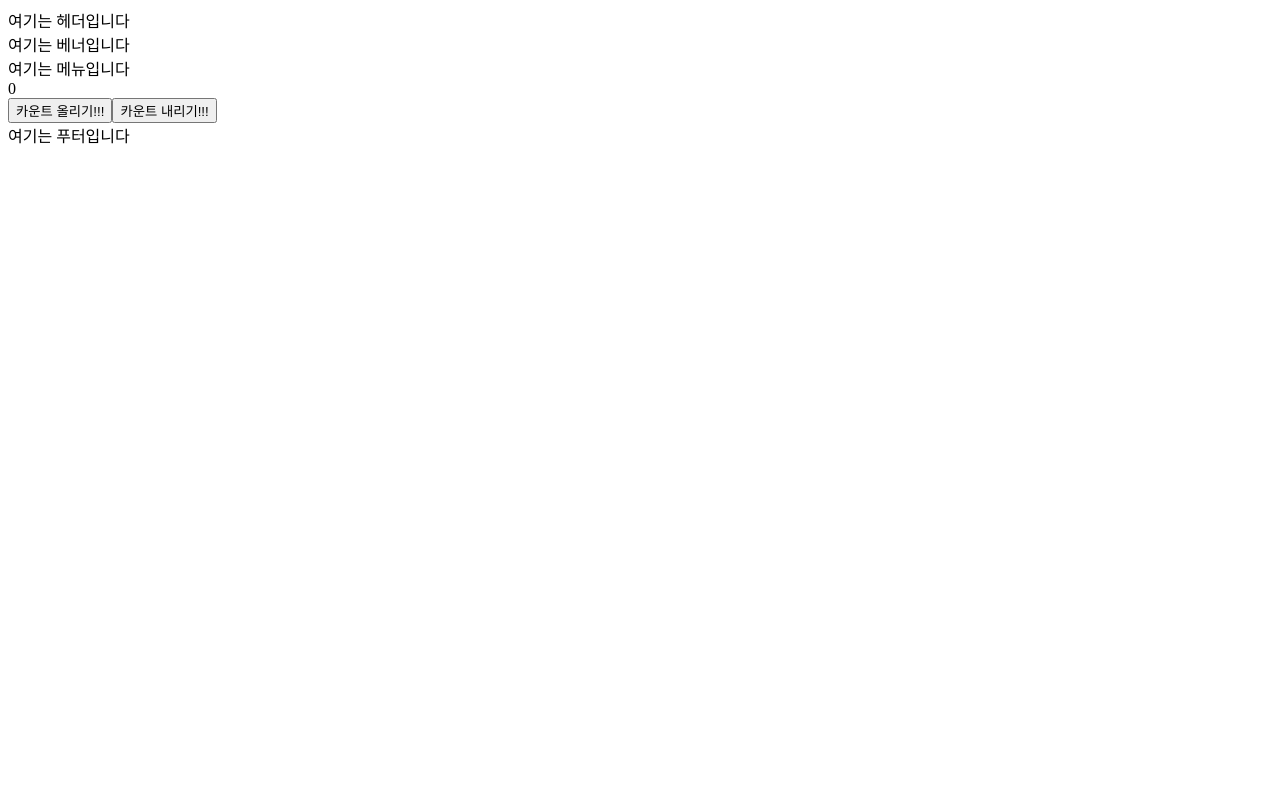
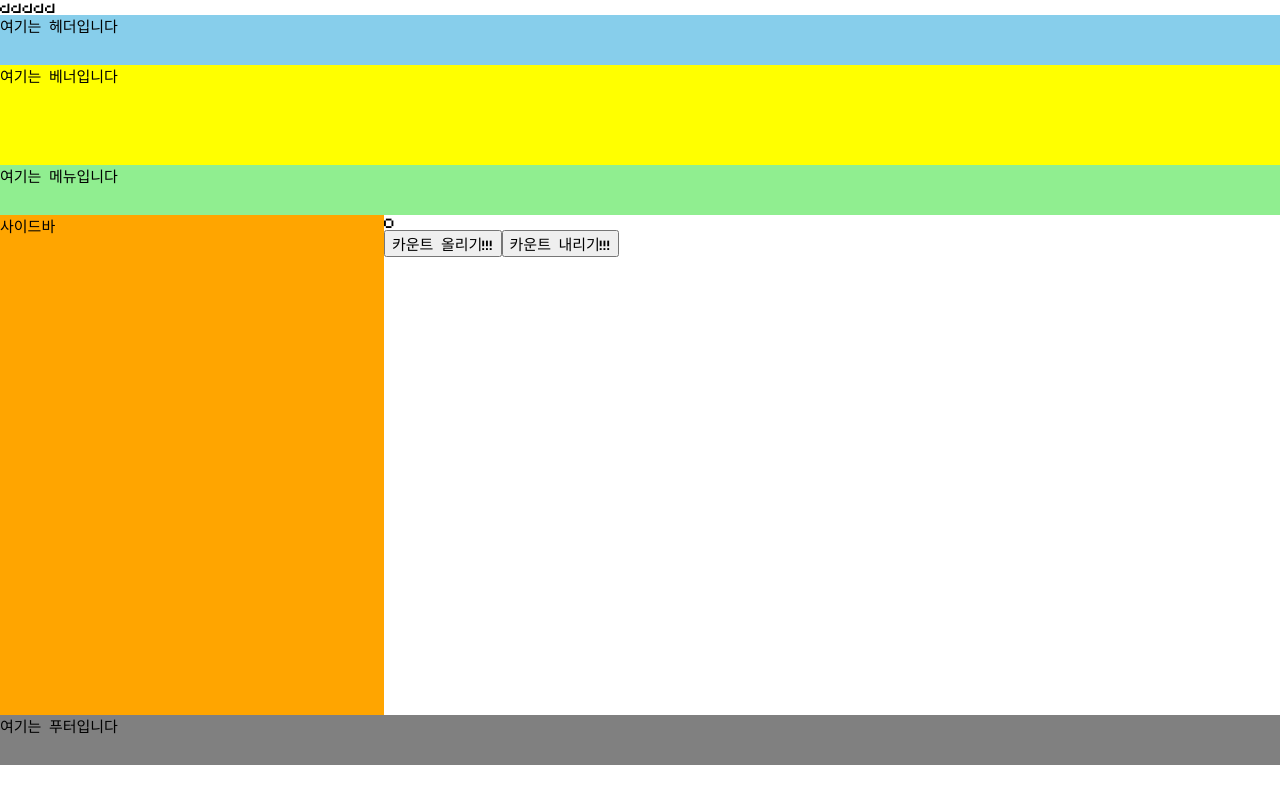
Before and after one commit to 1myeji/NextJS-GraphQl, a Next.js app: page /12-06-state-prev in a window 1280 px wide. Built offline with nearby package versions, Linux system fonts and the light colour scheme.

Commit message:
Day13. ApolloSetting, Hidden영역 설정

```diff
--- a/pages/_app.tsx
+++ b/pages/_app.tsx
@@ -1,19 +1,21 @@
-// import '../styles/globals.css';
+// import "../styles/globals.css";
 import type { AppProps } from "next/app";
-import { ApolloProvider, ApolloClient, InMemoryCache } from "@apollo/client";
+// import { ApolloProvider, ApolloClient, InMemoryCache } from "@apollo/client";
 import Layout from "../src/components/commons/layout";
+import ApolloSetting from "../src/components/commons/apollo";
+import { Global } from "@emotion/react";
+import { globalStyles } from "../src/commons/styles/globalStyles";
 
 export default function App({ Component }: AppProps) {
-  const client = new ApolloClient({
-    uri: "http://practice.codebootcamp.co.kr/graphql",
-    cache: new InMemoryCache(), // 나중에 하기
-  });
-
   return (
-    <ApolloProvider client={client}>
-      <Layout>
-        <Component />
-      </Layout>
-    </ApolloProvider>
+    <ApolloSetting>
+      <>
+        <Global styles={globalStyles} />
+        <p>ddddd</p>
+        <Layout>
+          <Component />
+        </Layout>
+      </>
+    </ApolloSetting>
   );
 }
--- /dev/null
+++ b/src/commons/styles/globalStyles.ts
@@ -0,0 +1,14 @@
+import { css } from "@emotion/react";
+
+export const globalStyles = css`
+  * {
+    margin: 0;
+    box-sizing: border-box;
+    font-size: 15px;
+    font-family: "myfont";
+  }
+  @font-face {
+    font-family: "myfont";
+    src: url("/fonts/scifibit.ttf");
+  }
+`;
--- /dev/null
+++ b/src/components/commons/apollo/index.tsx
@@ -0,0 +1,19 @@
+import { ApolloProvider, ApolloClient, InMemoryCache } from "@apollo/client";
+
+interface IApolloSettingProps {
+  children: JSX.Element;
+}
+
+export default function ApolloSetting(props: IApolloSettingProps) {
+  const client = new ApolloClient({
+    uri: "http://practice.codebootcamp.co.kr/graphql",
+    cache: new InMemoryCache(), // 나중에 하기
+  });
+
+  // prettier-ignore
+  return (
+    <ApolloProvider client={client}>
+      {props.children}
+    </ApolloProvider>
+  )
+}
--- /dev/null
+++ b/src/components/commons/layout/banner/index.tsx
@@ -0,0 +1,14 @@
+import styled from "@emotion/styled";
+
+const Wrapper = styled.div`
+  height: 100px;
+  background-color: yellow;
+`;
+
+export default function LayoutBanner() {
+  return (
+    <>
+      <Wrapper>여기는 베너입니다</Wrapper>
+    </>
+  );
+}
--- /dev/null
+++ b/src/components/commons/layout/footer/index.tsx
@@ -0,0 +1,14 @@
+import styled from "@emotion/styled";
+
+const Wrapper = styled.div`
+  height: 50px;
+  background-color: gray;
+`;
+
+export default function LayoutFooter() {
+  return (
+    <>
+      <Wrapper>여기는 푸터입니다</Wrapper>
+    </>
+  );
+}
--- /dev/null
+++ b/src/components/commons/layout/header/index.tsx
@@ -0,0 +1,14 @@
+import styled from "@emotion/styled";
+
+const Wrapper = styled.div`
+  height: 50px;
+  background-color: skyblue;
+`;
+
+export default function LayoutHeader() {
+  return (
+    <>
+      <Wrapper>여기는 헤더입니다</Wrapper>
+    </>
+  );
+}
--- a/src/components/commons/layout/index.tsx
+++ b/src/components/commons/layout/index.tsx
@@ -1,15 +1,32 @@
+import LayoutHeader from "./header";
+import LayoutBanner from "./banner/index";
+import LayoutNavigation from "./navigation";
+import LayoutFooter from "./footer";
+import { useRouter } from "next/router";
+
+const HIDDEN_HEADERS = ["/12-02-library-star"];
+
 interface ILayoutProps {
   children: JSX.Element;
 }
 
 export default function Layout(props: ILayoutProps) {
+  const router = useRouter();
+  console.log(router);
+  console.log(router.asPath);
+
+  const isHiddenHeader = HIDDEN_HEADERS.includes(router.asPath);
+
   return (
     <>
-      <div>여기는 헤더입니다</div>
-      <div>여기는 베너입니다</div>
-      <div>여기는 메뉴입니다</div>
-      <div>{props.children}</div>
-      <div>여기는 푸터입니다</div>
+      {!isHiddenHeader && <LayoutHeader />}
+      <LayoutBanner />
+      <LayoutNavigation />
+      <div style={{ height: "500px", display: "flex" }}>
+        <div style={{ width: "30%", backgroundColor: "orange" }}>사이드바</div>
+        <div style={{ width: "70%" }}>{props.children}</div>
+      </div>
+      <LayoutFooter />
     </>
   );
 }
--- /dev/null
+++ b/src/components/commons/layout/navigation/index.tsx
@@ -0,0 +1,14 @@
+import styled from "@emotion/styled";
+
+const Wrapper = styled.div`
+  height: 50px;
+  background-color: lightgreen;
+`;
+
+export default function LayoutNavigation() {
+  return (
+    <>
+      <Wrapper>여기는 메뉴입니다</Wrapper>
+    </>
+  );
+}
```
Also changed, not shown: public/fonts/scifibit.ttf (added), x.styles/Home.module.css (renamed from styles/Home.module.css), x.styles/emotion.js (renamed from styles/emotion.js), x.styles/globals.css (renamed from styles/globals.css).
